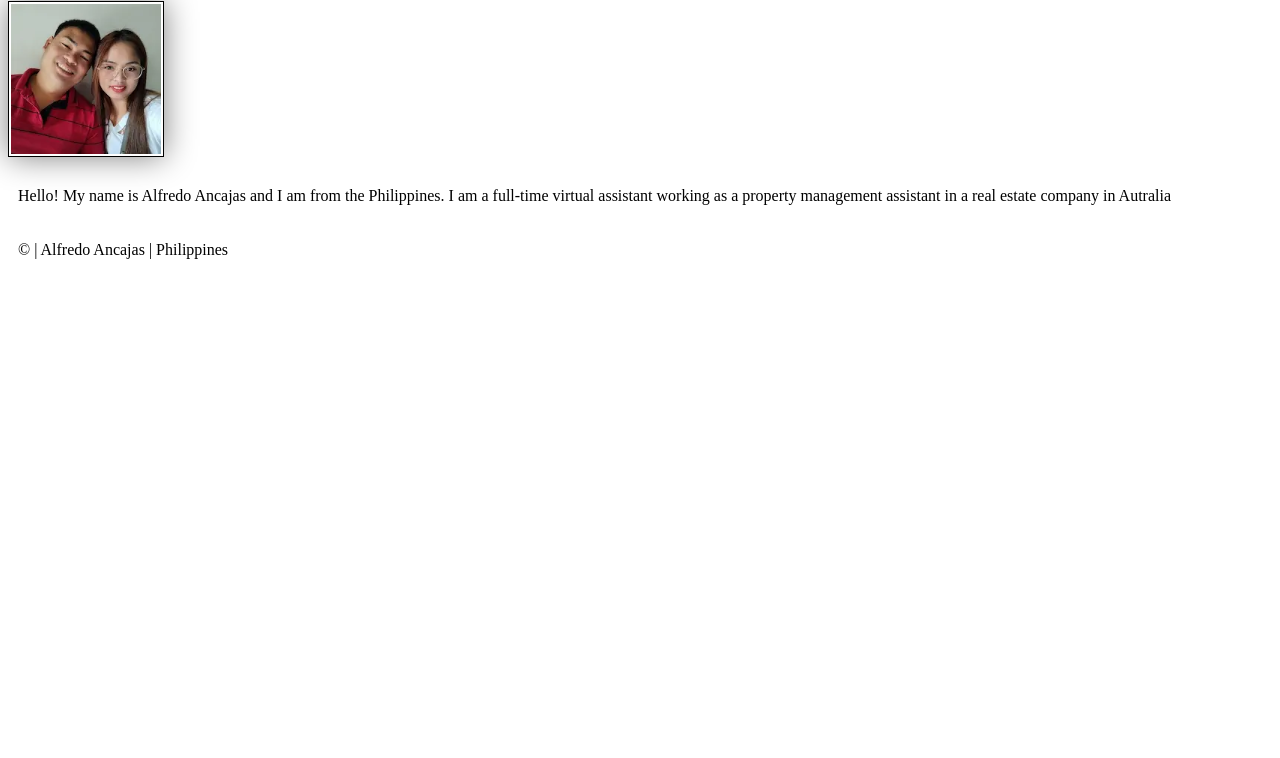
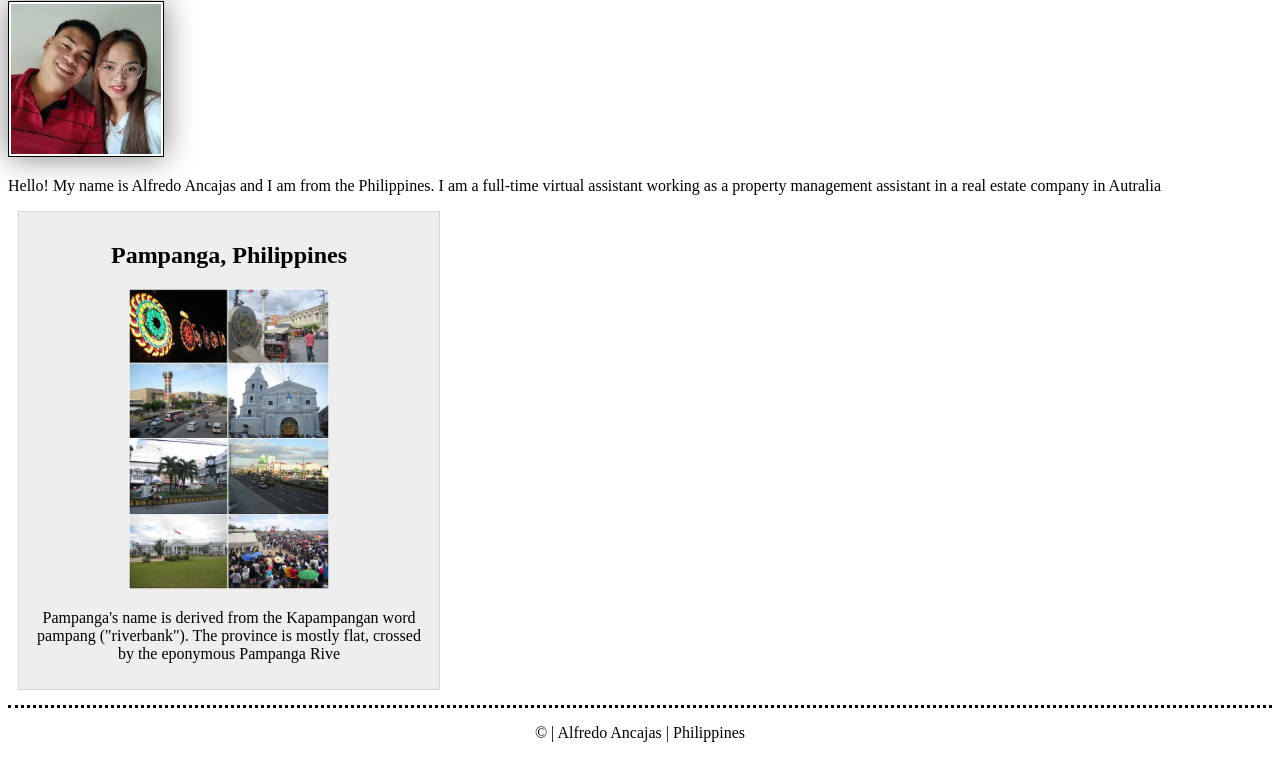
Before and after one commit to AAA-FRED/wdd130, a plain HTML site: page index.html in a window 1280 px wide. Shown: the part 223-981 px from the top of the page. Before the commit the page ends 800 px from the top, so only its background shows below. Drawn offline with Linux system fonts and the light colour scheme.

Commit message:
Enhancing html

```diff
--- a/index.html
+++ b/index.html
@@ -4,6 +4,8 @@
     <meta charset="utf-8">
     <meta name="viewport" content="width=device-width,initial-scale=1.0">
     <title>Alfredo Ancajas | WDD 130</title>
+    <meta name="description" content="This is Fred and I'm taking up Web Fundamental Class to help me understand how a website/page is being made">
+    <meta name="author" content="Alfredo Ancajas">
     <link rel="stylesheet" href="styles/styles.css">
   </head>
   <body>
@@ -18,6 +20,11 @@
       <img src="images/profile.webp" alt="Hello, my name is Alfredo Ancajas" width="200">
       <p>Hello! My name is Alfredo Ancajas and I am from the Philippines. I am a full-time virtual assistant working as a property management assistant in a real estate company in Autralia</p>
     </main>
+    <aside>
+      <h2>Pampanga, Philippines</h2>
+      <img src="images/pampanga.webp" alt="San Fernando Pampanga" width="200">
+      <p>Pampanga's name is derived from the Kapampangan word pampang ("riverbank"). The province is mostly flat, crossed by the eponymous Pampanga Rive</p>
+    </aside>
     <footer>
       <p>&copy; | Alfredo Ancajas | Philippines</p>
     </footer>
--- a/styles/styles.css
+++ b/styles/styles.css
@@ -13,7 +13,7 @@ h1 {
     color: darkblue;
 }
 
-img {
+main img {
     width: 150px;
     height: auto;
     border: 1px solid black;
@@ -22,5 +22,26 @@ img {
 }
 
 p {
+    padding: 0;
+}
+
+aside {
+    width: 400px;
+    margin: 10px;
+    border: 1px solid rgba(0, 0, 0, .1);
     padding: 10px;
+    background-color: #eee;
+    color: #000;
+    text-align: center;
 }
+
+aside img {
+    width: 200px;
+    height: auto;
+}
+
+footer {
+    margin-top: 15px;
+    border-top: dotted;
+    text-align: center;
+}
```
Also changed, not shown: images/pampanga.webp (added).
